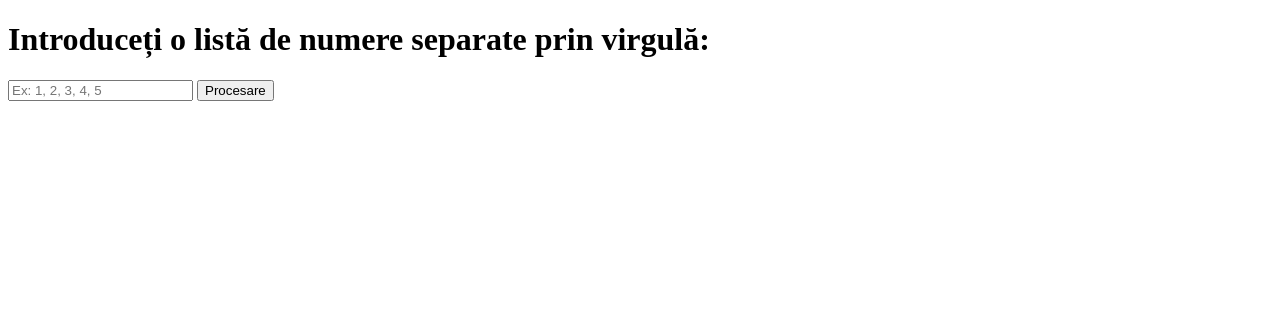
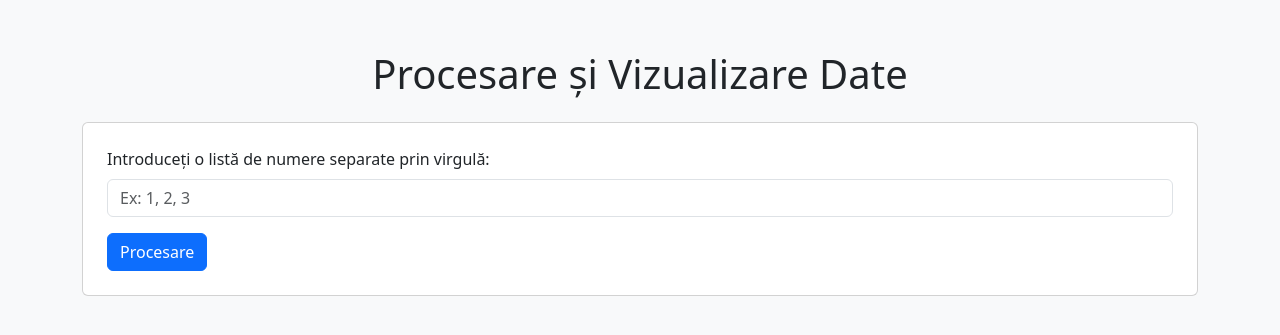
Before and after one commit to TimClinton/so7, a Flask app: page / in a window 1280 px wide. Shown: the top 335 px of the page. Run offline with Flask 3, Linux system fonts and the light colour scheme.

Commit message:
Adaug toate fișierele proiectului

```diff
--- a/app/main.py
+++ b/app/main.py
@@ -8,17 +8,20 @@ main = Blueprint('main', __name__)
 @main.route('/', methods=['GET', 'POST'])
 def index():
     result = None
+    numbers = []
     if request.method == 'POST':
         data = request.form.get('data')
         try:
             # Presupunem că datele sunt o listă de numere separate prin virgulă
             numbers = [int(x.strip()) for x in data.split(',')]
+            if not numbers:
+                raise ValueError("Lista de numere este goală.")
             result = {
                 'sum': sum(numbers),
-                'average': sum(numbers) / len(numbers) if numbers else 0,
-                'max': max(numbers) if numbers else None,
-                'min': min(numbers) if numbers else None
+                'average': sum(numbers) / len(numbers),
+                'max': max(numbers),
+                'min': min(numbers)
             }
         except ValueError:
-            result = {'error': 'Vă rugăm să introduceți doar numere separate prin virgulă.'}
-    return render_template('index.html', result=result)
+            result = {'error': 'Vă rugăm să introduceți doar numere întregi separate prin virgulă.'}
+    return render_template('index.html', result=result, numbers=numbers)
--- a/app/templates/index.html
+++ b/app/templates/index.html
@@ -2,27 +2,89 @@
 <html lang="ro">
 <head>
     <meta charset="UTF-8">
-    <title>Procesare Date</title>
+    <title>Procesare și Vizualizare Date</title>
+    <!-- Bootstrap CSS -->
+    <link href="https://cdn.jsdelivr.net/npm/bootstrap@5.3.0/dist/css/bootstrap.min.css" rel="stylesheet">
+    <!-- Chart.js -->
+    <script src="https://cdn.jsdelivr.net/npm/chart.js"></script>
+    <style>
+        body {
+            background-color: #f8f9fa;
+        }
+        .container {
+            margin-top: 50px;
+        }
+        .result-card {
+            margin-top: 20px;
+        }
+        .chart-container {
+            margin-top: 40px;
+        }
+    </style>
 </head>
 <body>
-    <h1>Introduceți o listă de numere separate prin virgulă:</h1>
+    <div class="container">
+        <h1 class="text-center mb-4">Procesare și Vizualizare Date</h1>
+        <div class="card p-4">
             <form method="POST">
-        <input type="text" name="data" placeholder="Ex: 1, 2, 3, 4, 5" required>
-        <button type="submit">Procesare</button>
+                <div class="mb-3">
+                    <label for="data" class="form-label">Introduceți o listă de numere separate prin virgulă:</label>
+                    <input type="text" class="form-control" id="data" name="data" placeholder="Ex: 1, 2, 3" required>
+                </div>
+                <button type="submit" class="btn btn-primary">Procesare</button>
             </form>
+        </div>
 
         {% if result %}
             {% if result.error %}
-            <p style="color:red;">{{ result.error }}</p>
+                <div class="alert alert-danger result-card" role="alert">
+                    {{ result.error }}
+                </div>
             {% else %}
-            <h2>Rezultate:</h2>
-            <ul>
-                <li>Suma: {{ result.sum }}</li>
-                <li>Media: {{ result.average }}</li>
-                <li>Maxim: {{ result.max }}</li>
-                <li>Minim: {{ result.min }}</li>
+                <div class="card result-card p-4">
+                    <h2 class="mb-3">Rezultate:</h2>
+                    <ul class="list-group">
+                        <li class="list-group-item"><strong>Suma:</strong> {{ result.sum }}</li>
+                        <li class="list-group-item"><strong>Media:</strong> {{ result.average }}</li>
+                        <li class="list-group-item"><strong>Maxim:</strong> {{ result.max }}</li>
+                        <li class="list-group-item"><strong>Minim:</strong> {{ result.min }}</li>
                     </ul>
+                </div>
+
+                <div class="chart-container">
+                    <canvas id="dataChart"></canvas>
+                </div>
             {% endif %}
         {% endif %}
+    </div>
+
+    {% if result and not result.error %}
+        <script>
+            const ctx = document.getElementById('dataChart').getContext('2d');
+            const dataChart = new Chart(ctx, {
+                type: 'bar',
+                data: {
+                    labels: {{ numbers | tojson }},
+                    datasets: [{
+                        label: 'Valori',
+                        data: {{ numbers | tojson }},
+                        backgroundColor: 'rgba(54, 162, 235, 0.6)',
+                        borderColor: 'rgba(54, 162, 235, 1)',
+                        borderWidth: 1
+                    }]
+                },
+                options: {
+                    scales: {
+                        y: {
+                            beginAtZero: true
+                        }
+                    }
+                }
+            });
+        </script>
+    {% endif %}
+
+    <!-- Bootstrap JS (opțional, pentru funcționalități interactive) -->
+    <script src="https://cdn.jsdelivr.net/npm/bootstrap@5.3.0/dist/js/bootstrap.bundle.min.js"></script>
 </body>
 </html>
```
Lines whose indentation alone changed are shown as unchanged.
